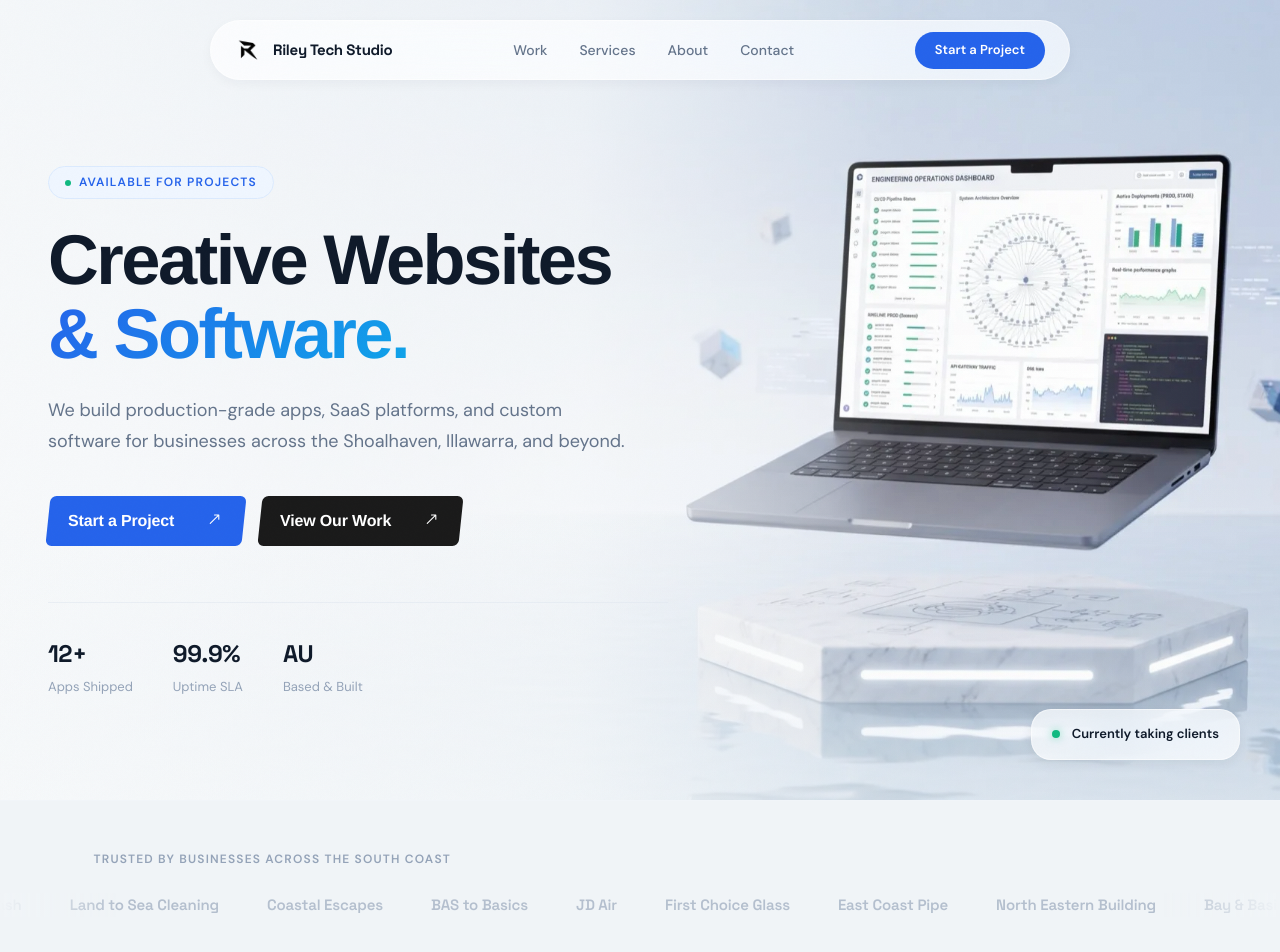
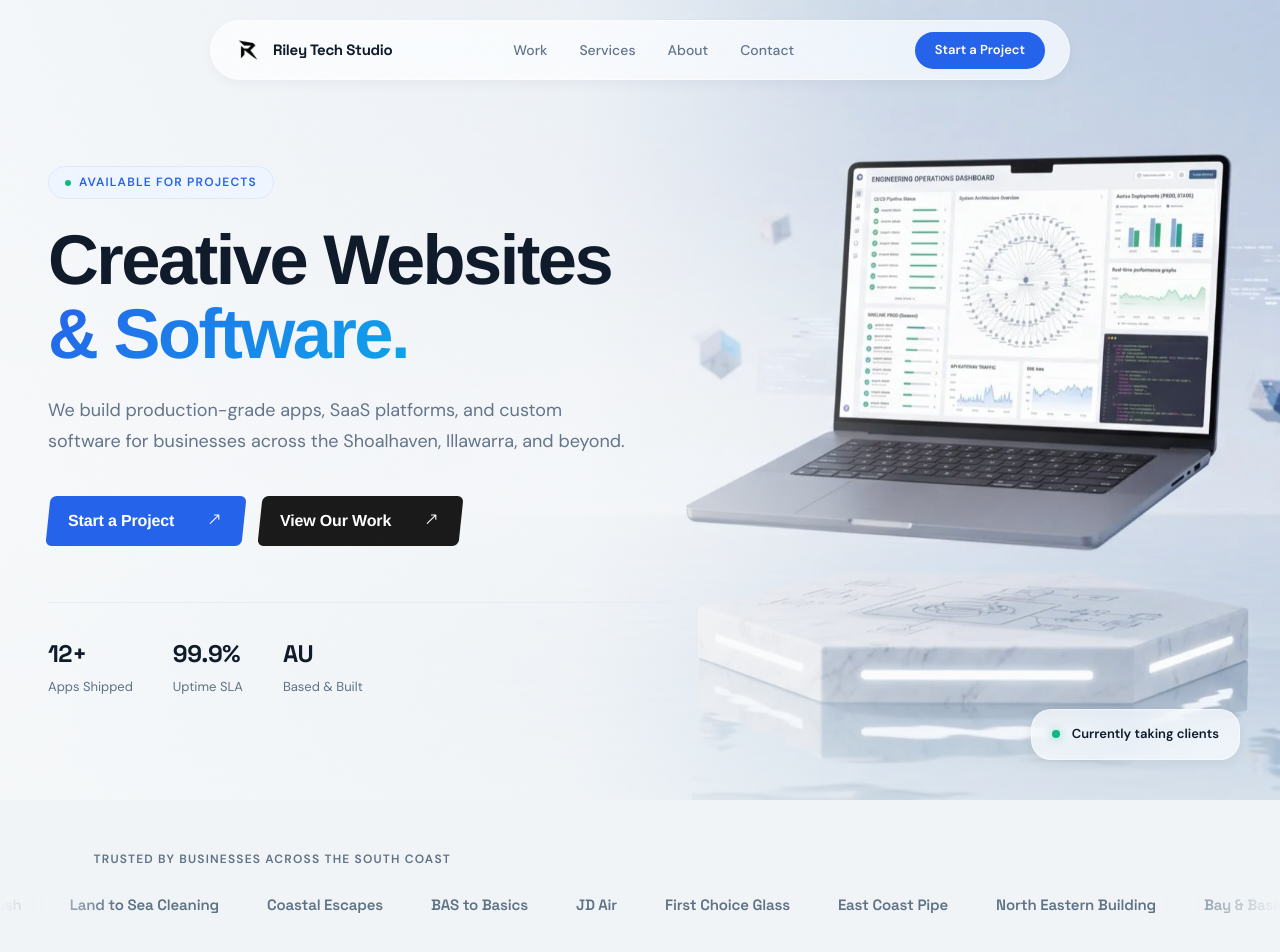
Before and after one commit to rileykenn/riley-tech-studio, a Next.js app: page / in a window 1280 px wide. Shown: the top 952 px of the page. Built offline with nearby package versions, Linux system fonts and the light colour scheme.

Commit message:
a11y: fix color contrast and add aria-hidden to decorative elements
- Darken --color-foreground-subtle from #94A3B8 (2.45:1) to #5E7185 (5.03:1) — passes WCAG AA
- Remove opacity: 0.65 from marquee logos that was crushing contrast
- Add aria-hidden to decorative green dots and arrow SVGs in hero

```diff
--- a/src/app/globals.css
+++ b/src/app/globals.css
@@ -12,7 +12,7 @@
   --color-background-alt: #F0F4F7;
   --color-foreground: #0F1A2A;
   --color-foreground-muted: #64748B;
-  --color-foreground-subtle: #94A3B8;
+  --color-foreground-subtle: #5E7185;
 
   /* ── Brand Blues ── */
   --color-primary: #2563EB;
--- a/src/components/Hero.tsx
+++ b/src/components/Hero.tsx
@@ -78,6 +78,7 @@
           <div className="hero-fade-in" style={{ animationDelay: '0.1s' }}>
             <span className="eyebrow">
               <span
+                aria-hidden="true"
                 style={{
                   width: '6px',
                   height: '6px',
@@ -169,7 +170,7 @@
             >
               <span style={{ transform: 'skewX(6deg)' }}>Start a Project</span>
               <span style={{ transform: 'skewX(6deg)', display: 'flex', alignItems: 'center' }}>
-                <svg width="18" height="18" viewBox="0 0 256 256" fill="none">
+                <svg width="18" height="18" viewBox="0 0 256 256" fill="none" aria-hidden="true">
                   <path d="M200,128v64a8,8,0,0,1-16,0V147.31L69.66,261.66a8,8,0,0,1-11.32-11.32L172.69,136H128a8,8,0,0,1,0-16h64A8,8,0,0,1,200,128Z" fill="currentColor" transform="translate(0,-80) scale(0.95)"/>
                 </svg>
               </span>
@@ -201,7 +202,7 @@
             >
               <span style={{ transform: 'skewX(6deg)' }}>View Our Work</span>
               <span style={{ transform: 'skewX(6deg)', display: 'flex', alignItems: 'center' }}>
-                <svg width="18" height="18" viewBox="0 0 256 256" fill="none">
+                <svg width="18" height="18" viewBox="0 0 256 256" fill="none" aria-hidden="true">
                   <path d="M200,128v64a8,8,0,0,1-16,0V147.31L69.66,261.66a8,8,0,0,1-11.32-11.32L172.69,136H128a8,8,0,0,1,0-16h64A8,8,0,0,1,200,128Z" fill="currentColor" transform="translate(0,-80) scale(0.95)"/>
                 </svg>
               </span>
@@ -269,6 +270,7 @@
         }}
       >
         <span
+          aria-hidden="true"
           style={{
             width: '8px',
             height: '8px',
--- a/src/components/LogoMarquee.tsx
+++ b/src/components/LogoMarquee.tsx
@@ -93,7 +93,6 @@
                   fontWeight: 600,
                   color: 'var(--color-foreground-subtle)',
                   whiteSpace: 'nowrap',
-                  opacity: 0.65,
                   transition: 'opacity 300ms',
                   letterSpacing: '-0.01em',
                 }}
```
